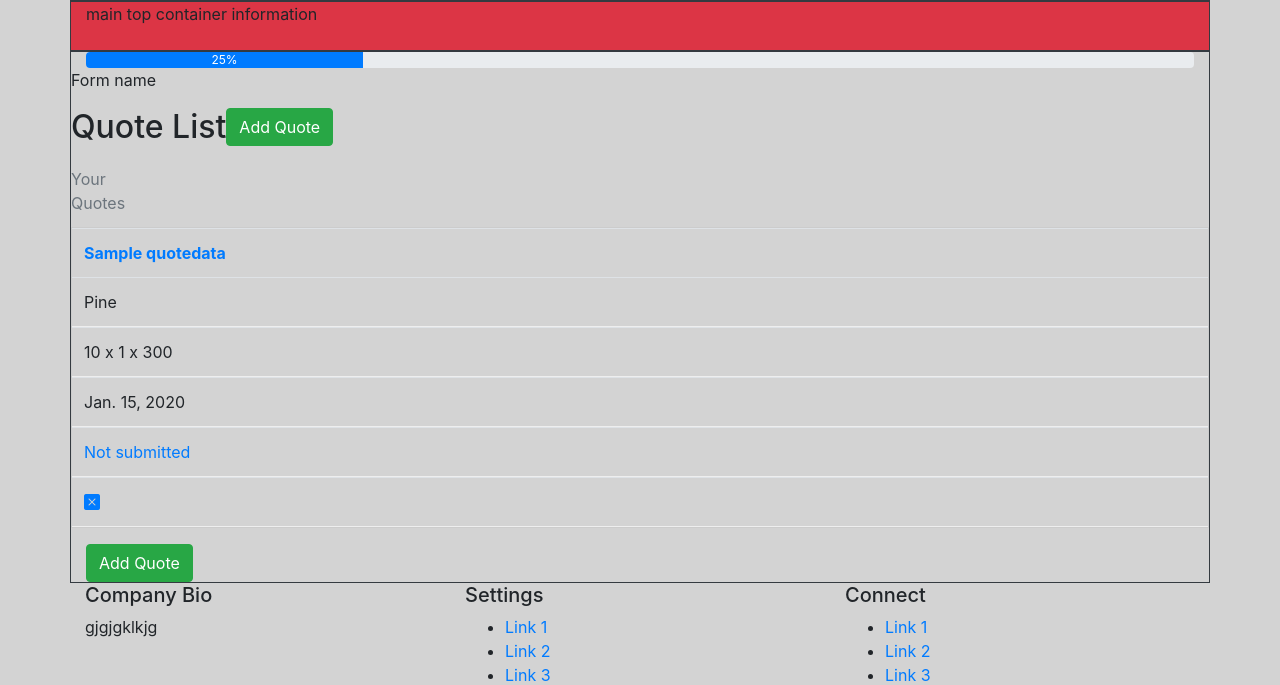
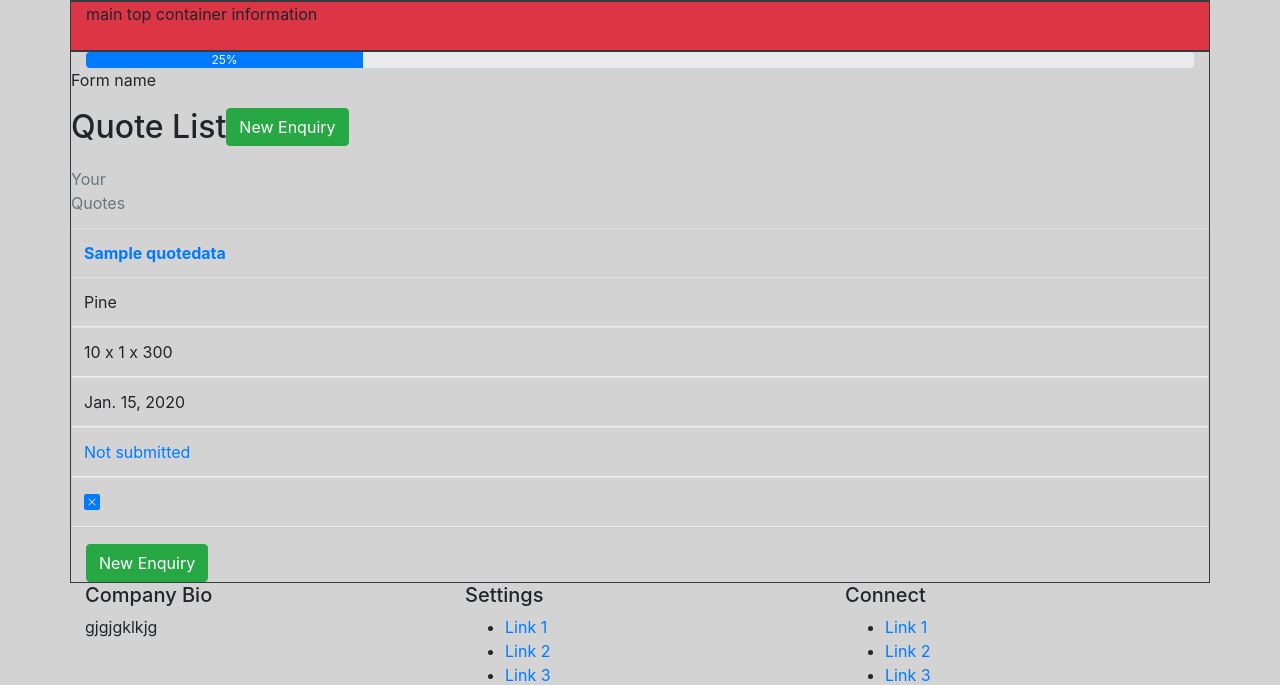
Before and after one commit to andrewcargill/johans_eco_timber, a Django app: page /quote_list.html in a window 1280 px wide. Shown: the part 201-886 px from the top of the page. Run offline with Django 3.2, Linux system fonts and the light colour scheme; a user stored in the database is signed in; tables that the repository leaves empty hold one stand-in row (values such as "Sample post"); some libraries are stand-ins or nearby versions.

Commit message:
redirects user login and model

```diff
--- a/quote/admin.py
+++ b/quote/admin.py
@@ -11,4 +11,4 @@
 
 @admin.register(QuoteData)
 class BuckAdmin(admin.ModelAdmin):
-    list_display = ('id', 'user_id', 'deadline', 'submitted_date', 'quote_status')
+    list_display = ('id', 'user_id', 'deadline', 'submitted_date', 'status', 'quote_status')
--- a/quote/models.py
+++ b/quote/models.py
@@ -8,6 +8,8 @@ SPECIES = (('Pine', 'Pine'), ('Birch', 'Birch'), ('Spruce', 'Spruce'))
 GRADE = ((0, "0"), (1, "1"), (2, "2"))
 
 QUOTE_STATUS = (("not_submitted", "Not submitted"), ("submitted", "Submitted"), ("quoted", "Quote Emailed"))
+
+STATUS = ((0, "Not submitted"), (1, "Submitted"), (2, "Quote Emailed"))
 
 LENGTH_NEW = (("300", "300"), ("400", "400"), ("500", "500"))
 
@@ -25,6 +27,7 @@ class QuoteData(models.Model):
     grade = models.IntegerField(choices=GRADE, default=0)
     comments = models.TextField(max_length=200)
     submitted_date = models.DateTimeField(auto_now=True)
+    status = models.IntegerField(choices=STATUS, default=0)
     quote_status = models.CharField(choices=QUOTE_STATUS, default="Not Submitted", max_length=20)
 
 
--- a/quote/views.py
+++ b/quote/views.py
@@ -61,7 +61,8 @@ class QuoteDetail(View):
         if request.method == 'POST':
             print("Ready to submit")
             quote = QuoteData.objects.get(id=id)
-            quote.quote_status = "submitted"
+            # quote.quote_status = "submitted"
+            quote.status = 1
             quote.save()
             return HttpResponseRedirect(reverse('quote_list'))
 
--- a/templates/quote_list.html
+++ b/templates/quote_list.html
@@ -45,7 +45,7 @@
     <div class="row">
       <h2>Quote List</h2>
       <a href="{% url 'user_home' %}">
-        <button type="button" class="btn btn-success">Add Quote</button>
+        <button type="button" class="btn btn-success">New Enquiry</button>
       </a>
       <div class="table-responsive">
         <table class="table table-hover" style="width: 100%">
@@ -71,7 +71,7 @@
             {% for QuoteData in quote_list %}
             <tr>
               <th scope="row">
-                {% if QuoteData.quote_status == 'not_submitted' %}
+                {% if QuoteData.status == 0 %}
 
                 <a
                   href="{% url 'quote_update' QuoteData.id %}"
@@ -88,21 +88,21 @@
               </td>
               <td>{{ QuoteData.deadline }}</td>
               <td>
-                {% if QuoteData.quote_status == 'not_submitted' %}
+                {% if QuoteData.status == 0 %}
                 <a
                   href="{% url 'quote_detail' QuoteData.id %}"
                   class="post-link"
                 >
-                  {{ QuoteData.get_quote_status_display }}
+                  {{ QuoteData.get_status_display }}
                 </a>
-                {% else %} {{ QuoteData.get_quote_status_display }} {% endif %}
+                {% else %} {{ QuoteData.get_status_display }} {% endif %}
               </td>
               <td>
                 <a
                   href="{% url 'quote_delete' QuoteData.id %}"
                   class="post-link"
                 >
-                  <i class="bi bi-x-square-fill"></i>
+                  <i class="bi bi-x-square-fill delete_button"></i>
                 </a>
               </td>
             </tr>
@@ -113,7 +113,7 @@
       </div>
       <div class="container">
         <a href="{% url 'user_home' %}">
-          <button type="button" class="btn btn-success">Add Quote</button>
+          <button type="button" class="btn btn-success">New Enquiry</button>
         </a>
       </div>
     </div>
--- a/timber_company/settings.py
+++ b/timber_company/settings.py
@@ -57,7 +57,7 @@ INSTALLED_APPS = [
 
 SITE_ID = 1
 
-LOGIN_REDIRECT_URL = '/user_home.html'
+LOGIN_REDIRECT_URL = '/quote_list.html'
 LOGOUT_REDIRECT_URL = '/'
 
 ACCOUNT_EMAIL_VERIFICATION = 'none'
```
Also changed, not shown: quote/migrations/0020_quotedata_status.py (added).
